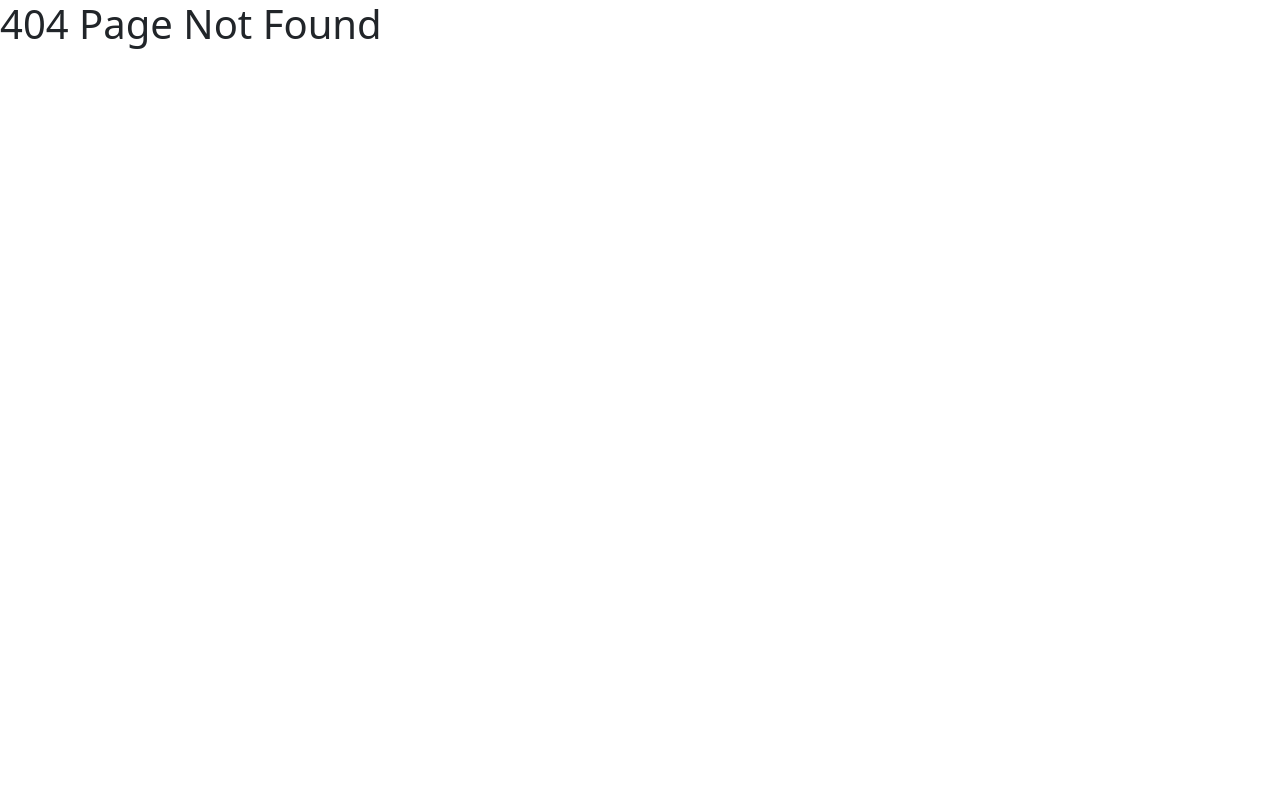
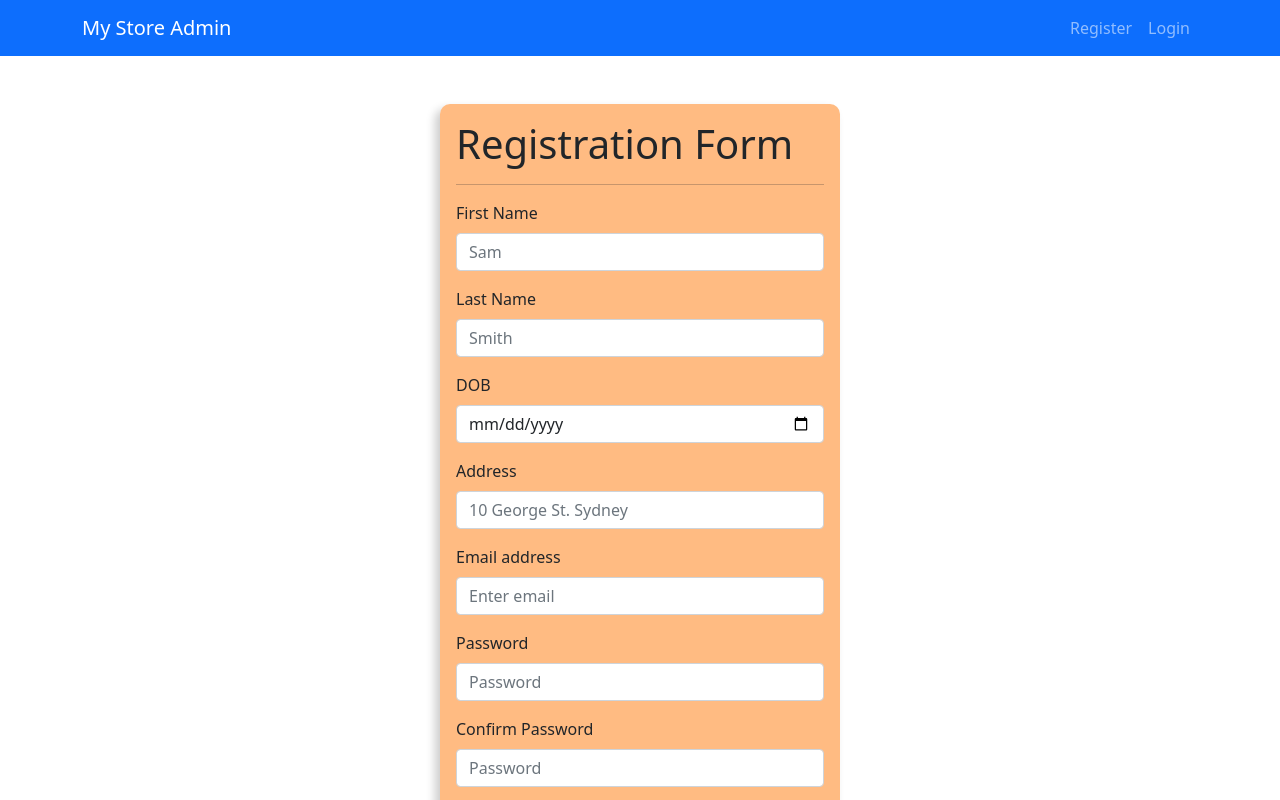
Before and after one commit to dahalh/ecommerce-frontend, a React (Create React App) app: page /register in a window 1280 px wide. Before the commit this address had no page. Shown: the top 800 px of the page. Built offline with nearby package versions, Linux system fonts and the light colour scheme.

Commit message:
registration form made

```diff
--- a/package.json
+++ b/package.json
@@ -12,6 +12,7 @@
     "react": "^18.1.0",
     "react-bootstrap": "^2.4.0",
     "react-dom": "^18.1.0",
+    "react-router-bootstrap": "^0.26.1",
     "react-router-dom": "^6.3.0",
     "react-scripts": "^5.0.1",
     "web-vitals": "^2.1.4"
--- a/src/App.css
+++ b/src/App.css
@@ -1,4 +1,4 @@
 /* layout */
 .main {
-  min-height: 76vh;
+  min-height: 80vh;
 }
--- a/src/App.js
+++ b/src/App.js
@@ -1,14 +1,16 @@
 import React from "react";
 import "./App.css";
-import Registration from "./pages/register-login/Registration";
+import RegistrationPage from "./pages/register-login/RegistrationPage";
 import { BrowserRouter, Routes, Route } from "react-router-dom";
+import LoginPage from "./pages/register-login/LoginPage";
 
 const App = () => {
   return (
     <div className="App">
       <BrowserRouter>
         <Routes>
-          <Route path="/" element={<Registration />} />
+          <Route path="/" element={<LoginPage />} />
+          <Route path="/register" element={<RegistrationPage />} />
           <Route path="*" element={<h1>404 Page Not Found</h1>} />
         </Routes>
       </BrowserRouter>
--- /dev/null
+++ b/src/components/register-form/RegisterForm.js
@@ -0,0 +1,110 @@
+import React, { useState } from "react";
+import { Alert, Button, Container, Form } from "react-bootstrap";
+import "./registerForm.css";
+
+export const RegisterForm = () => {
+  const [form, setForm] = useState({});
+  const [error, setError] = useState(false);
+
+  const handleChange = (e) => {
+    const { name, value } = e.target;
+
+    setForm({
+      ...form,
+      [name]: value,
+    });
+  };
+
+  const handleOnSubmit = (e) => {
+    e.preventDefault();
+
+    const { password, confirmPassword } = form;
+
+    password === confirmPassword ? setError(false) : setError(true);
+    // we dispatch the action to the reducer
+
+    // console.log(form);
+  };
+
+  return (
+    <Container>
+      <div className="form-content mt-5 mb-5">
+        <h1>Registration Form</h1>
+        <hr />
+        <Form onSubmit={handleOnSubmit}>
+          <Form.Group className="mb-3" controlId="formGroupEmail">
+            <Form.Label>First Name</Form.Label>
+            <Form.Control
+              onChange={handleChange}
+              name="fName"
+              placeholder="Sam"
+              required
+            />
+          </Form.Group>
+          <Form.Group className="mb-3" controlId="formGroupEmail">
+            <Form.Label>Last Name</Form.Label>
+            <Form.Control
+              onChange={handleChange}
+              name="lName"
+              placeholder="Smith"
+              required
+            />
+          </Form.Group>
+          <Form.Group className="mb-3" controlId="formGroupEmail">
+            <Form.Label>DOB</Form.Label>
+            <Form.Control
+              onChange={handleChange}
+              name="dob"
+              type="date"
+              placeholder="2020-10-10"
+            />
+          </Form.Group>
+          <Form.Group className="mb-3" controlId="formGroupEmail">
+            <Form.Label>Address</Form.Label>
+            <Form.Control
+              onChange={handleChange}
+              name="address"
+              placeholder="10 George St. Sydney"
+            />
+          </Form.Group>
+          <Form.Group className="mb-3" controlId="formGroupEmail">
+            <Form.Label>Email address</Form.Label>
+            <Form.Control
+              onChange={handleChange}
+              name="email"
+              type="email"
+              placeholder="Enter email"
+              required
+            />
+          </Form.Group>
+          <Form.Group className="mb-3" controlId="formGroupPassword">
+            <Form.Label>Password</Form.Label>
+            <Form.Control
+              onChange={handleChange}
+              name="password"
+              type="password"
+              placeholder="Password"
+              required
+            />
+          </Form.Group>
+          <Form.Group className="mb-3" controlId="formGroupPassword">
+            <Form.Label>Confirm Password</Form.Label>
+            <Form.Control
+              onChange={handleChange}
+              name="confirmPassword"
+              type="password"
+              placeholder="Password"
+              required
+            />
+            <Alert variant="danger" show={error}>
+              Passwords do no match!
+            </Alert>
+          </Form.Group>
+          <Form.Group className="mb-3" controlId="formGroupPassword">
+            <Button type="submit">Sign Up</Button>
+          </Form.Group>
+        </Form>
+      </div>
+    </Container>
+  );
+};
--- /dev/null
+++ b/src/components/register-form/registerForm.css
@@ -0,0 +1,10 @@
+.form-content {
+  width: 400px;
+  margin-left: auto;
+  margin-right: auto;
+
+  background: rgba(254, 117, 4, 0.493);
+  padding: 1rem;
+  border-radius: 10px;
+  box-shadow: -5px 5px 10px rgba(0, 0, 0, 0.2);
+}
--- a/src/pages/layouts/Header.js
+++ b/src/pages/layouts/Header.js
@@ -1,16 +1,24 @@
 import React from "react";
 import { Container, Nav, Navbar } from "react-bootstrap";
+import { LinkContainer } from "react-router-bootstrap";
+import { Link } from "react-router-dom";
 
 export const Header = () => {
   return (
-    <Navbar bg="primary" expand="md">
+    <Navbar bg="primary" variant="dark" expand="md">
       <Container>
-        <Navbar.Brand href="#home">My Store Admin</Navbar.Brand>
+        <LinkContainer to="/">
+          <Navbar.Brand>My Store Admin</Navbar.Brand>
+        </LinkContainer>
         <Navbar.Toggle aria-controls="basic-navbar-nav" />
         <Navbar.Collapse id="basic-navbar-nav">
           <Nav className="ms-auto">
-            <Nav.Link href="#home">Register</Nav.Link>
-            <Nav.Link href="#link">Login</Nav.Link>
+            <Link to="/register" className="nav-link">
+              Register
+            </Link>
+            <Link to="/" className="nav-link">
+              Login
+            </Link>
           </Nav>
         </Navbar.Collapse>
       </Container>
--- /dev/null
+++ b/src/pages/register-login/LoginPage.js
@@ -0,0 +1,8 @@
+import React from "react";
+import { DefaultLayout } from "../layouts/DefaultLayout";
+
+const LoginPage = () => {
+  return <DefaultLayout>Login</DefaultLayout>;
+};
+
+export default LoginPage;
--- a/src/pages/register-login/Registration.js
+++ /dev/null
@@ -1,8 +0,0 @@
-import React from "react";
-import { DefaultLayout } from "../layouts/DefaultLayout";
-
-const Registration = () => {
-  return <DefaultLayout>Registration page</DefaultLayout>;
-};
-
-export default Registration;
--- /dev/null
+++ b/src/pages/register-login/RegistrationPage.js
@@ -0,0 +1,13 @@
+import React from "react";
+import { RegisterForm } from "../../components/register-form/RegisterForm";
+import { DefaultLayout } from "../layouts/DefaultLayout";
+
+const RegistrationPage = () => {
+  return (
+    <DefaultLayout>
+      <RegisterForm />
+    </DefaultLayout>
+  );
+};
+
+export default RegistrationPage;
```
Also changed, not shown: 1 other file (tests, documents, lock files or other folders).
